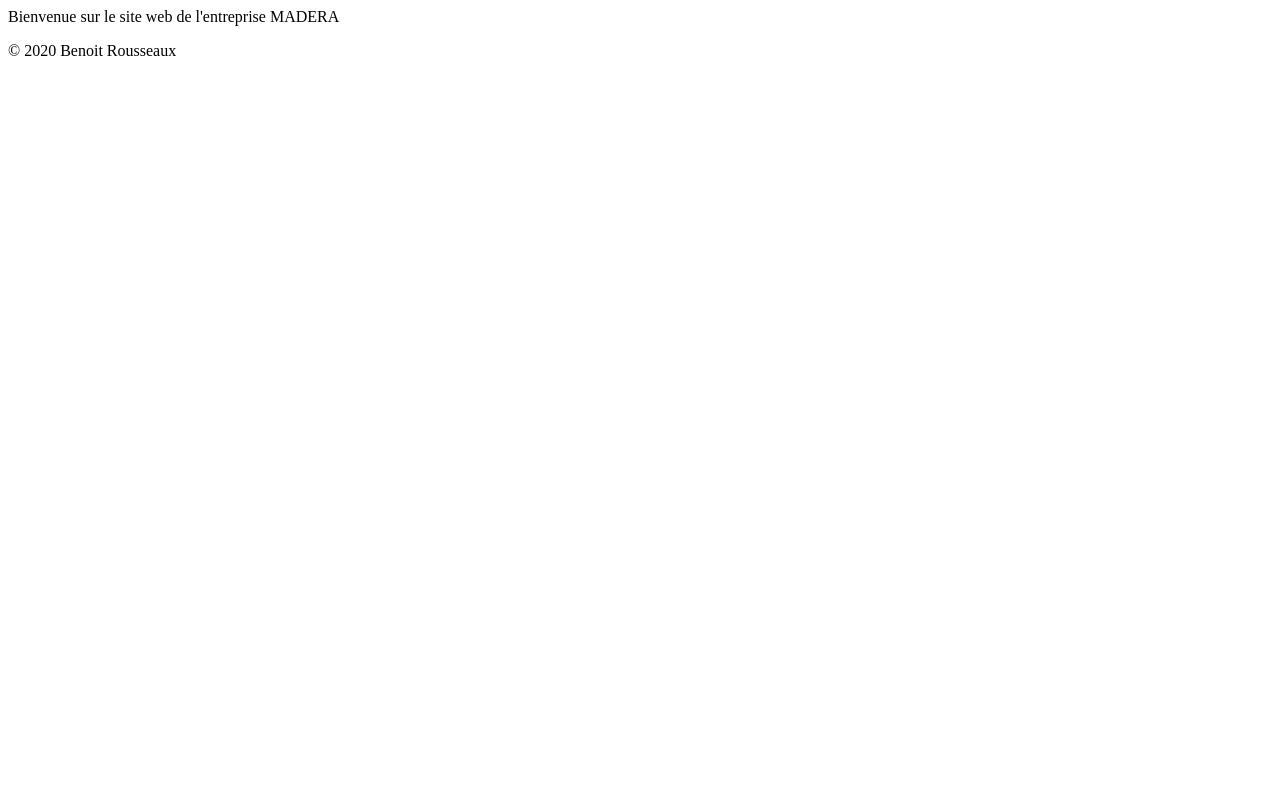
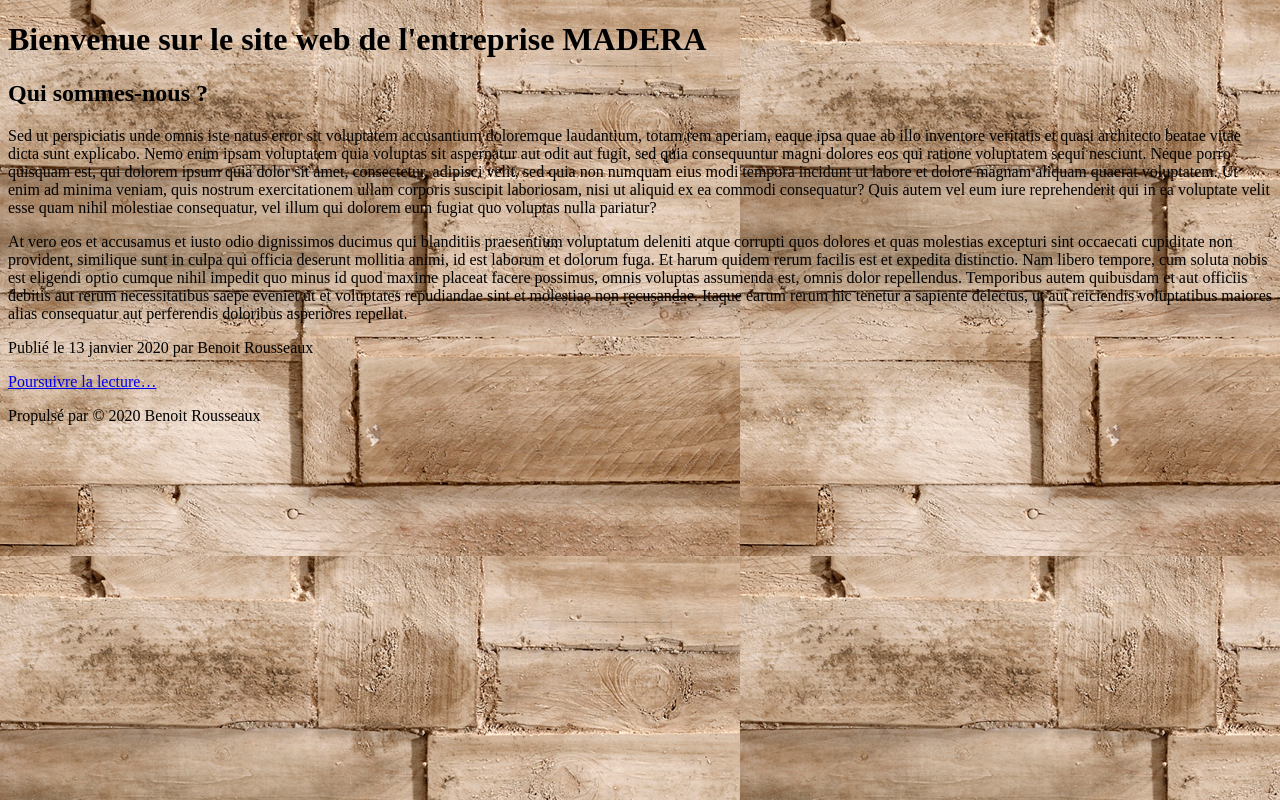
Before and after one commit to benoitrx/cesiweb2020, a plain HTML site: page index.html in a window 1280 px wide. Drawn offline with Linux system fonts and the light colour scheme.

Commit message:
mise à jour

```diff
--- a/index.html
+++ b/index.html
@@ -4,12 +4,39 @@
     <meta charset="UTF-8">
     <title>ENTREPRISE MADERA</title>
   </head>
-  <body>
-      <div>
+  <body style="background-image: url('img/madera.jpg');">
+      <h1>
         Bienvenue sur le site web de l'entreprise MADERA
+      </h1>
+      <div >
+        <article>
+            <header>
+              <h2>Qui sommes-nous ?</h2>
+              <p>Sed ut perspiciatis unde omnis iste natus error sit voluptatem accusantium doloremque laudantium,
+              totam rem aperiam, eaque ipsa quae ab illo inventore veritatis et quasi architecto beatae vitae dicta sunt explicabo.
+              Nemo enim ipsam voluptatem quia voluptas sit aspernatur aut odit aut fugit, sed quia consequuntur magni dolores eos qui ratione
+               voluptatem sequi nesciunt. Neque porro quisquam est, qui dolorem ipsum quia dolor sit amet, consectetur, adipisci velit,
+               sed quia non numquam eius modi tempora incidunt ut labore et dolore magnam aliquam quaerat voluptatem. Ut enim ad minima
+               veniam, quis nostrum exercitationem ullam corporis suscipit laboriosam, nisi ut aliquid ex ea commodi consequatur?
+               Quis autem vel eum iure reprehenderit qui in ea voluptate velit esse quam nihil molestiae consequatur, vel illum qui
+               dolorem eum fugiat quo voluptas nulla pariatur?
+            </p>
+            <p>
+                At vero eos et accusamus et iusto odio dignissimos ducimus qui blanditiis praesentium voluptatum deleniti atque corrupti quos
+                dolores et quas molestias excepturi sint occaecati cupiditate non provident, similique sunt in culpa qui officia deserunt
+                mollitia animi, id est laborum et dolorum fuga. Et harum quidem rerum facilis est et expedita distinctio. Nam libero tempore,
+                cum soluta nobis est eligendi optio cumque nihil impedit quo minus id quod maxime placeat facere possimus, omnis voluptas assumenda
+                est, omnis dolor repellendus. Temporibus autem quibusdam et aut officiis debitis aut rerum necessitatibus saepe eveniet ut et
+                voluptates repudiandae sint et molestiae non recusandae. Itaque earum rerum hic tenetur a sapiente delectus, ut aut reiciendis
+                voluptatibus maiores alias consequatur aut perferendis doloribus asperiores repellat.
+            </p>
+              <p>Publié le <time datetime="2020-01-13">13 janvier 2020</time> par Benoit Rousseaux</p>
+            </header>
+            <p><a href="page2.html">Poursuivre la lecture…</a></p>
+          </article>
       </div>
       <footer>
-        <p>© 2020 Benoit Rousseaux</p>
+        <p>Propulsé par © 2020 Benoit Rousseaux</p>
     </footer>
   </body>
 </html>
```
Also changed, not shown: page2.html (+30 -0 lines).
